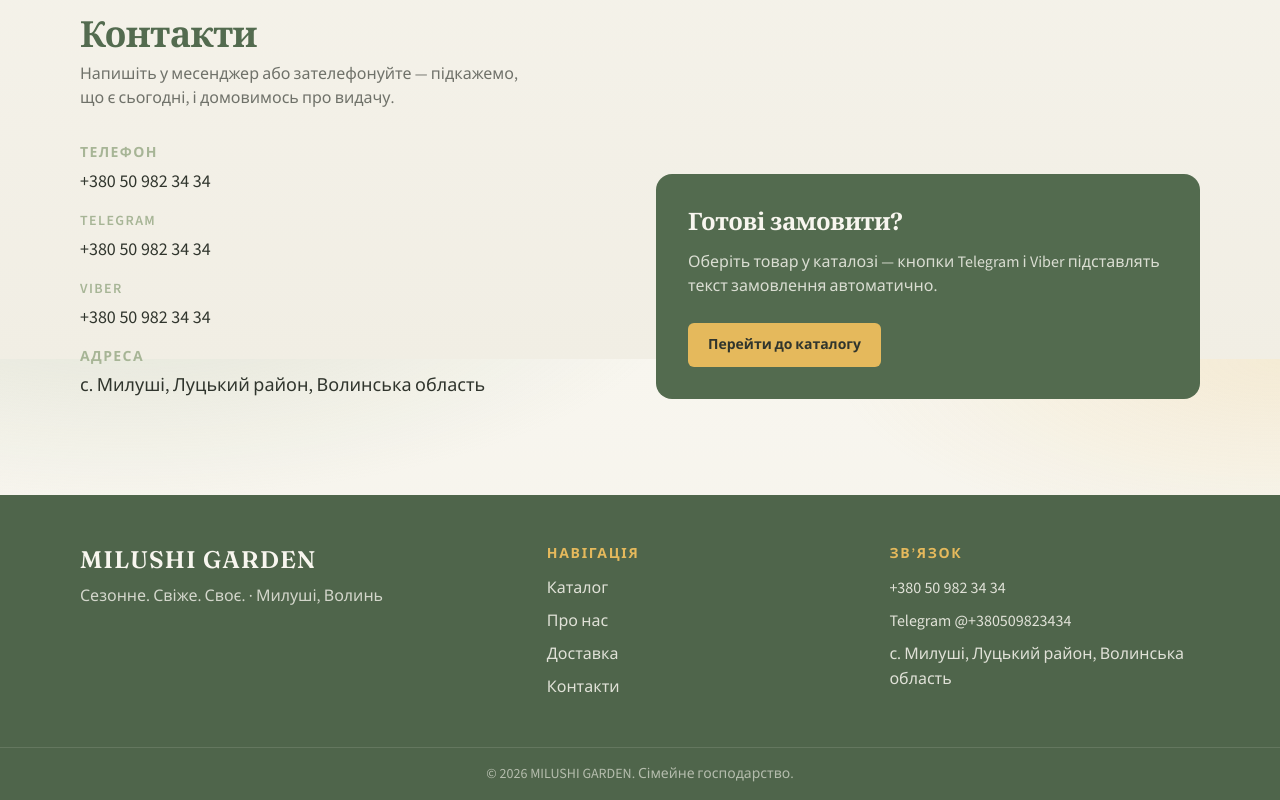
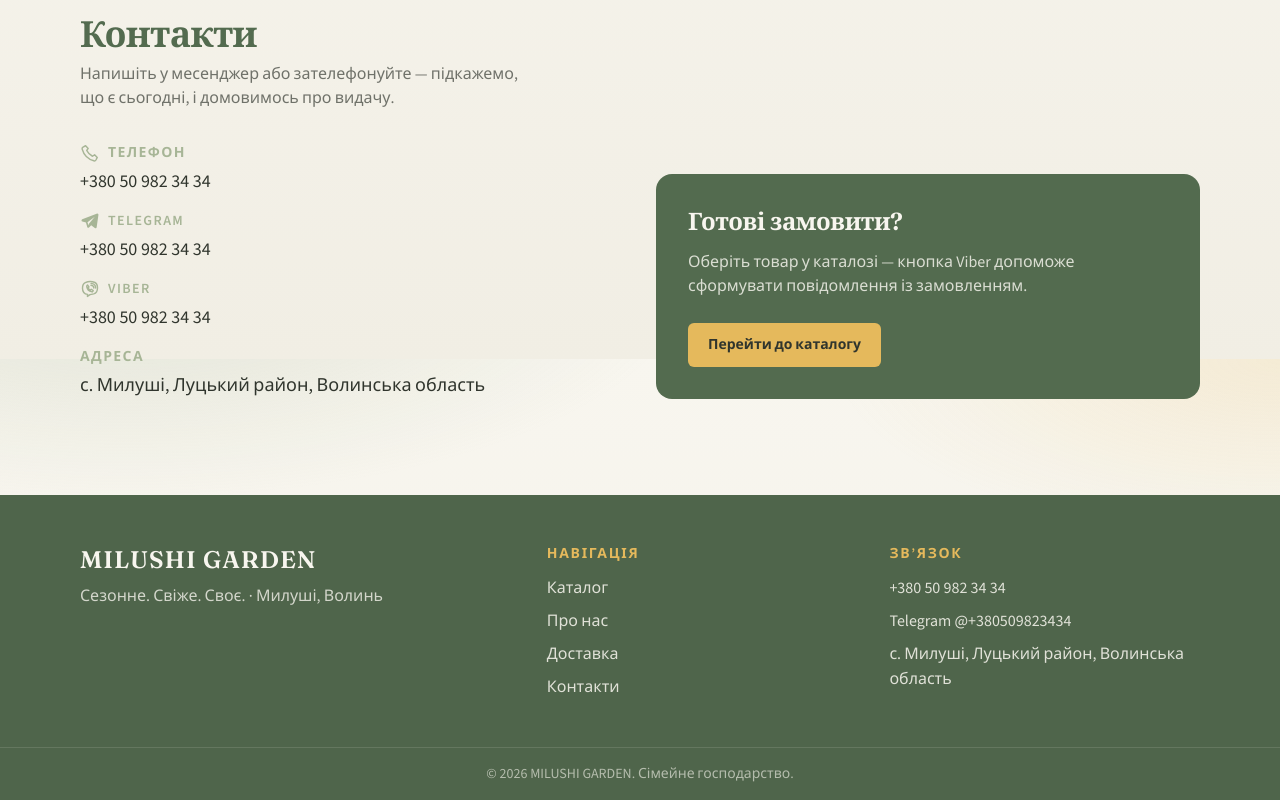
Before and after one commit to AnnaOmeliuk/milushi-garden, a React (Vite) app: page / in a window 1280 px wide. Shown: the part 3641-4441 px from the top of the page. Built offline with nearby package versions, Linux system fonts and the light colour scheme.

Commit message:
style: add messaging icons to homepage contacts

```diff
--- a/src/pages/Home.tsx
+++ b/src/pages/Home.tsx
@@ -1,5 +1,6 @@
 import { Link } from 'react-router-dom'
 import { ProductCard } from '../components/ProductCard'
+import { ContactIcon } from '../components/ContactIcon'
 import { getFeaturedProducts } from '../data/products'
 import { site } from '../data/site'
 
@@ -132,7 +133,7 @@ export function Home() {
             </p>
             <dl className="mt-8 space-y-4">
               <div>
-                <dt className="text-sm font-semibold uppercase tracking-[0.1em] text-[var(--color-soft-green)]">Телефон</dt>
+                <dt className="flex items-center gap-2 text-sm font-semibold uppercase tracking-[0.1em] text-[var(--color-soft-green)]"><ContactIcon name="phone" />Телефон</dt>
                 <dd className="mt-1 text-lg">
                   <a href={`tel:${site.contacts.phone}`} className="hover:text-[var(--color-green)]">
                     {site.contacts.phoneDisplay}
@@ -140,11 +141,11 @@ export function Home() {
                 </dd>
               </div>
               <div>
-                <dt className="text-sm font-semibold uppercase tracking-[0.1em] text-[var(--color-soft-green)]">Telegram</dt>
+                <dt className="flex items-center gap-2 text-sm font-semibold uppercase tracking-[0.1em] text-[var(--color-soft-green)]"><ContactIcon name="telegram" />Telegram</dt>
                 <dd className="mt-1 text-lg">+380 50 982 34 34</dd>
               </div>
               <div>
-                <dt className="text-sm font-semibold uppercase tracking-[0.1em] text-[var(--color-soft-green)]">Viber</dt>
+                <dt className="flex items-center gap-2 text-sm font-semibold uppercase tracking-[0.1em] text-[var(--color-soft-green)]"><ContactIcon name="viber" />Viber</dt>
                 <dd className="mt-1 text-lg">
                   <a href="viber://chat?number=%2B380509823434" className="hover:text-[var(--color-green)]">+380 50 982 34 34</a>
                 </dd>
@@ -158,7 +159,7 @@ export function Home() {
           <div className="rounded-2xl bg-[var(--color-green)] p-8 text-[var(--color-bg)]">
             <p className="font-display text-2xl">Готові замовити?</p>
             <p className="mt-3 text-[color-mix(in_srgb,var(--color-bg)_82%,transparent)]">
-              Оберіть товар у каталозі — кнопки Telegram і Viber підставлять текст замовлення автоматично.
+              Оберіть товар у каталозі — кнопка Viber допоможе сформувати повідомлення із замовленням.
             </p>
             <Link
               to="/catalog"
```
